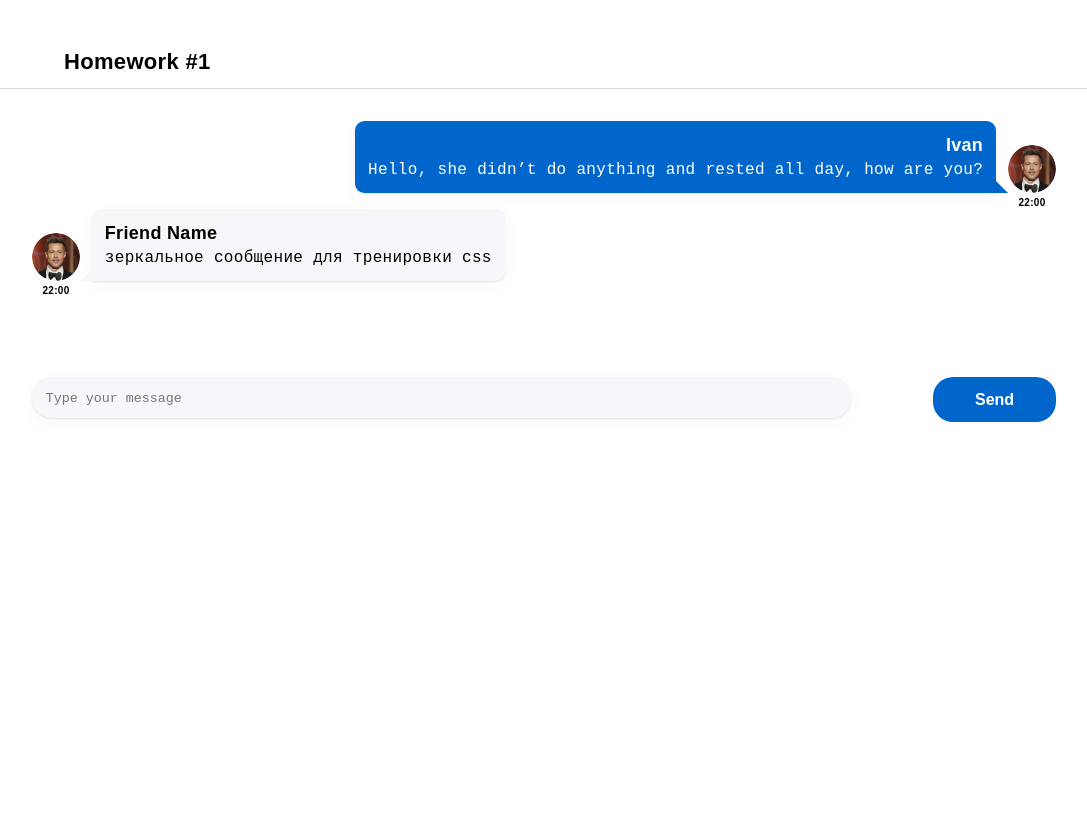
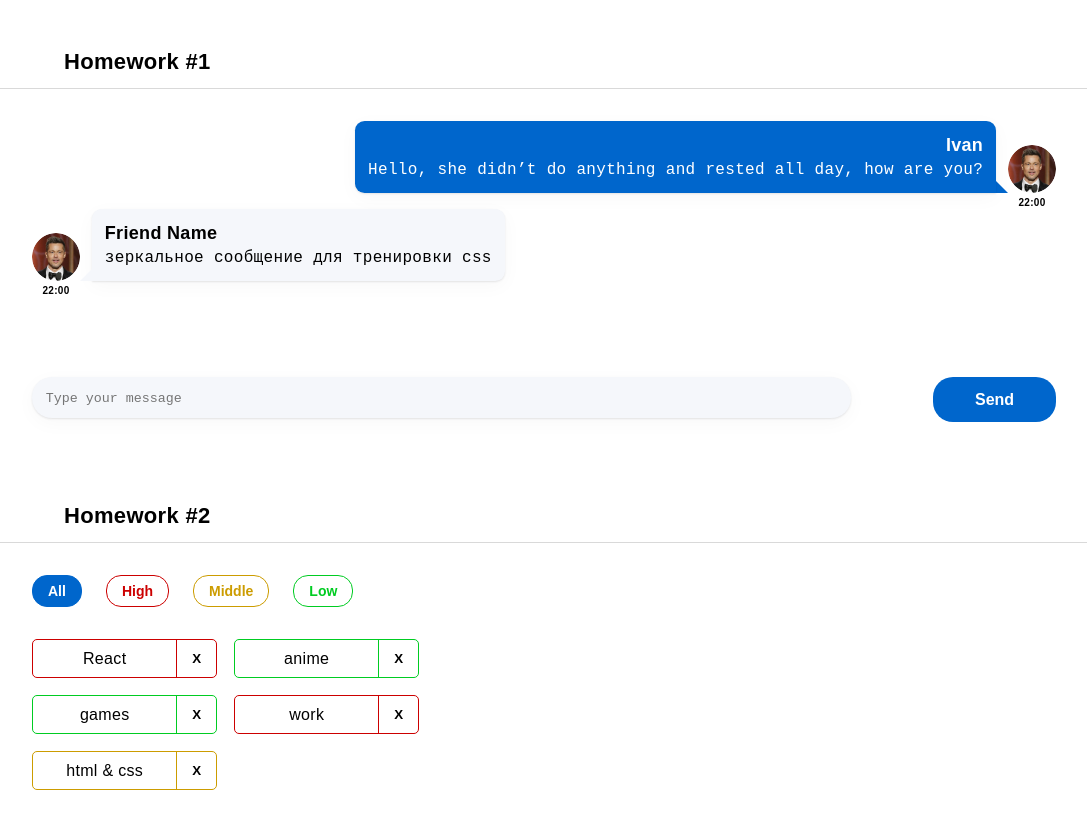
Before and after one commit to kononovich11/incubator, a React (Create React App) app: page / in a window 1280 px wide. Shown: the whole page, without its empty margins (96-1183 px from the left). Before the commit the page ends 800 px from the top, so only its background shows below. Built offline with nearby package versions, Linux system fonts and the light colour scheme.

Commit message:
Incubator: filter, useState

```diff
--- a/package.json
+++ b/package.json
@@ -1,6 +1,6 @@
 {
   "name": "hws2",
-  "homepage": "http://GalinaKononovich.github.io/incubator-homework",
+  "homepage": "https://kononovich11.github.io/incubator-homework/",
   "version": "0.1.0",
   "private": true,
   "dependencies": {
--- a/src/s1-main/App.tsx
+++ b/src/s1-main/App.tsx
@@ -1,13 +1,13 @@
 import React from 'react'
 import s from './App.module.css'
 import HW1 from '../s2-homeworks/hw01/HW1'
+import HW2 from '../s2-homeworks/hw02/HW2'
 
 function App() {
     return (
         <div className={s.App}>
             <HW1/>
-            {/*раскомментировать по ходу выполнения*/}
-            {/*<HW2/>*/}
+            <HW2/>
             {/*<HW3/>*/}
             {/*<HW4/>*/}
 
--- a/src/s2-homeworks/hw02/HW2.tsx
+++ b/src/s2-homeworks/hw02/HW2.tsx
@@ -17,16 +17,16 @@
 * */
 
 // types
-export type AffairPriorityType = any // need to fix any
+export type AffairPriorityType = string // need to fix any
 export type AffairType = {
-    _id: any // need to fix any
-    name: any // need to fix any
+    _id: number
+    name: string
     priority: AffairPriorityType
 }
 export type FilterType = 'all' | AffairPriorityType
 
 // constants
-const defaultAffairs: any = [ // need to fix any
+const defaultAffairs: AffairType[] = [ // need to fix any
     {_id: 1, name: 'React', priority: 'high'}, // студенты могут изменить содержимое name и количество элементов в массиве, ...priority не менять!
     {_id: 2, name: 'anime', priority: 'low'},
     {_id: 3, name: 'games', priority: 'low'},
@@ -35,24 +35,20 @@
 ]
 
 // pure helper functions
-export const filterAffairs = (affairs: any, filter: any): any => { // need to fix any
+export const filterAffairs = (affairs: AffairType[], filter: FilterType): AffairType[] => { // need to fix any
+    return filter === 'all'? affairs : affairs.filter(affair => affair.priority === filter)
+}
+export const deleteAffair = (affairs: AffairType[], _id: number): AffairType[] => { // need to fix any
+    return affairs.filter(affair => affair._id !== _id)
+}
 
 
-    return affairs // need to fix
-}
-export const deleteAffair = (affairs: any, _id: any): any => { // need to fix any
-
-    return affairs // need to fix
-}
-
 function HW2() {
-    const [affairs, setAffairs] = useState<any>(defaultAffairs) // need to fix any
+    const [affairs, setAffairs] = useState<AffairType[]>(defaultAffairs) // need to fix any
     const [filter, setFilter] = useState<FilterType>('all')
 
     const filteredAffairs = filterAffairs(affairs, filter)
-    const deleteAffairCallback = (_id: any) => { // need to fix any
-        // need to fix
-    }
+    const deleteAffairCallback = (_id: number) => setAffairs(deleteAffair(affairs, _id))
 
     return (
         <div id={'hw2'}>
--- a/src/s2-homeworks/hw02/affairs/Affairs.tsx
+++ b/src/s2-homeworks/hw02/affairs/Affairs.tsx
@@ -4,24 +4,25 @@
 import s from './Affairs.module.css'
 
 type AffairsPropsType = {
-    data: any // need to fix any
-    setFilter: any
-    deleteAffairCallback: any
+    data: AffairType[] // need to fix any
+    setFilter: (filter:string) => void
+    deleteAffairCallback: (_id:number) => void
     filter: FilterType
 }
 
 function Affairs(props: AffairsPropsType) {
+
     const setAll = () => {
-        // need to fix
+        props.setFilter('all')// need to fix
     }
     const setHigh = () => {
-        // need to fix
+        props.setFilter('high')// need to fix
     }
     const setMiddle = () => {
-        // need to fix
+        props.setFilter('middle')// need to fix
     }
     const setLow = () => {
-        // need to fix
+        props.setFilter('low')// need to fix
     }
 
     const cnAll = s.button + ' ' + s.all + (props.filter === 'all' ? ' ' + s.active : '')
--- a/src/s2-homeworks/hw02/affairs/affair/Affair.tsx
+++ b/src/s2-homeworks/hw02/affairs/affair/Affair.tsx
@@ -6,12 +6,12 @@
 type AffairPropsType = {
     // key не нужно типизировать
     affair: AffairType
-    deleteAffairCallback: any // need to fix any
+    deleteAffairCallback: (_id:number) => void // need to fix any
 }
 
 function Affair(props: AffairPropsType) {
     const deleteCallback = () => {
-        // need to fix
+        props.deleteAffairCallback(props.affair._id)// need to fix
     }
 
     const nameClass = s.name + ' ' + s2[props.affair.priority]
@@ -24,20 +24,16 @@
             className={affairClass}
         >
             <div id={'hw2-name-' + props.affair._id} className={nameClass}>
-                {/*создаёт студент*/}
-
-                {/**/}
+                {props.affair.name}
             </div>
             <div id={'hw2-priority-' + props.affair._id} hidden>
-                {/*создаёт студент*/}
-
-                {/**/}
+                {props.affair.priority}
             </div>
 
             <button
                 id={'hw2-button-delete-' + props.affair._id}
                 className={buttonClass}
-                // need to fix
+                onClick={deleteCallback}
 
             >
                 {/*текст кнопки могут изменить студенты*/}
```
